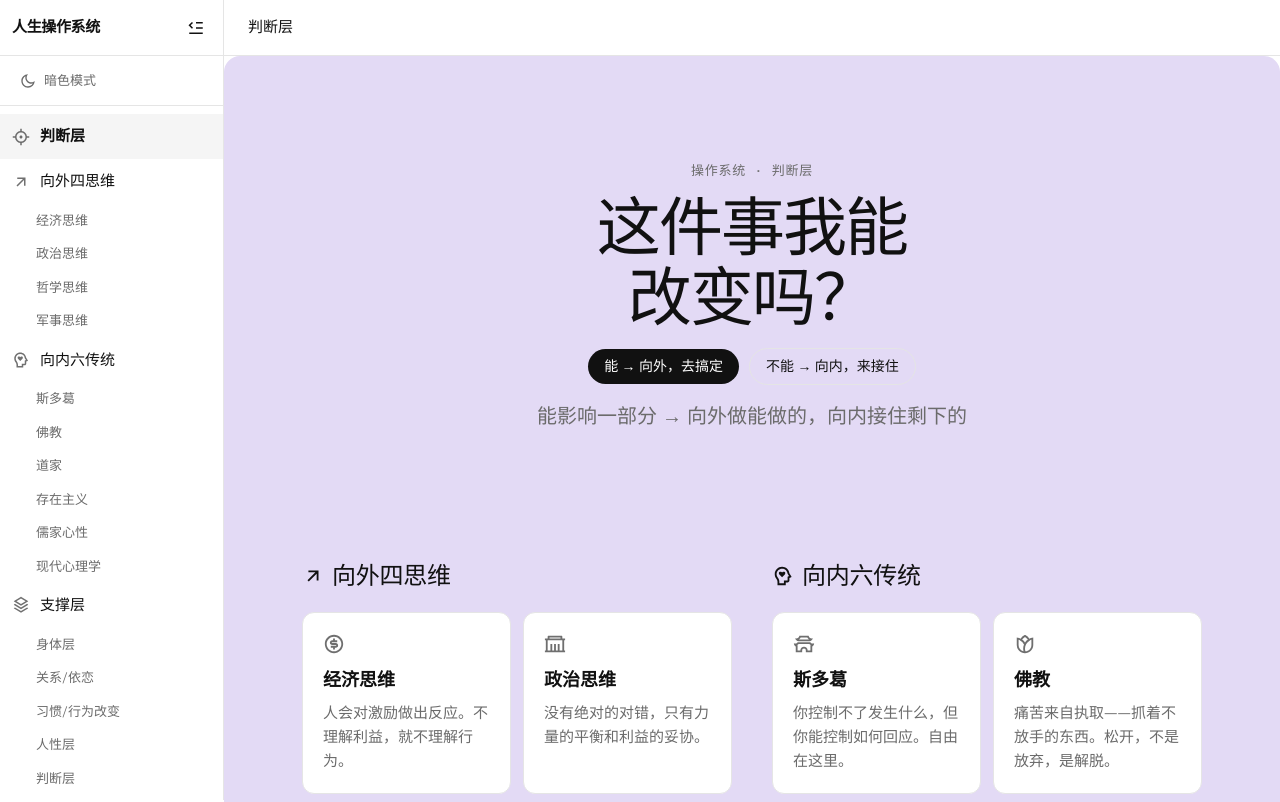
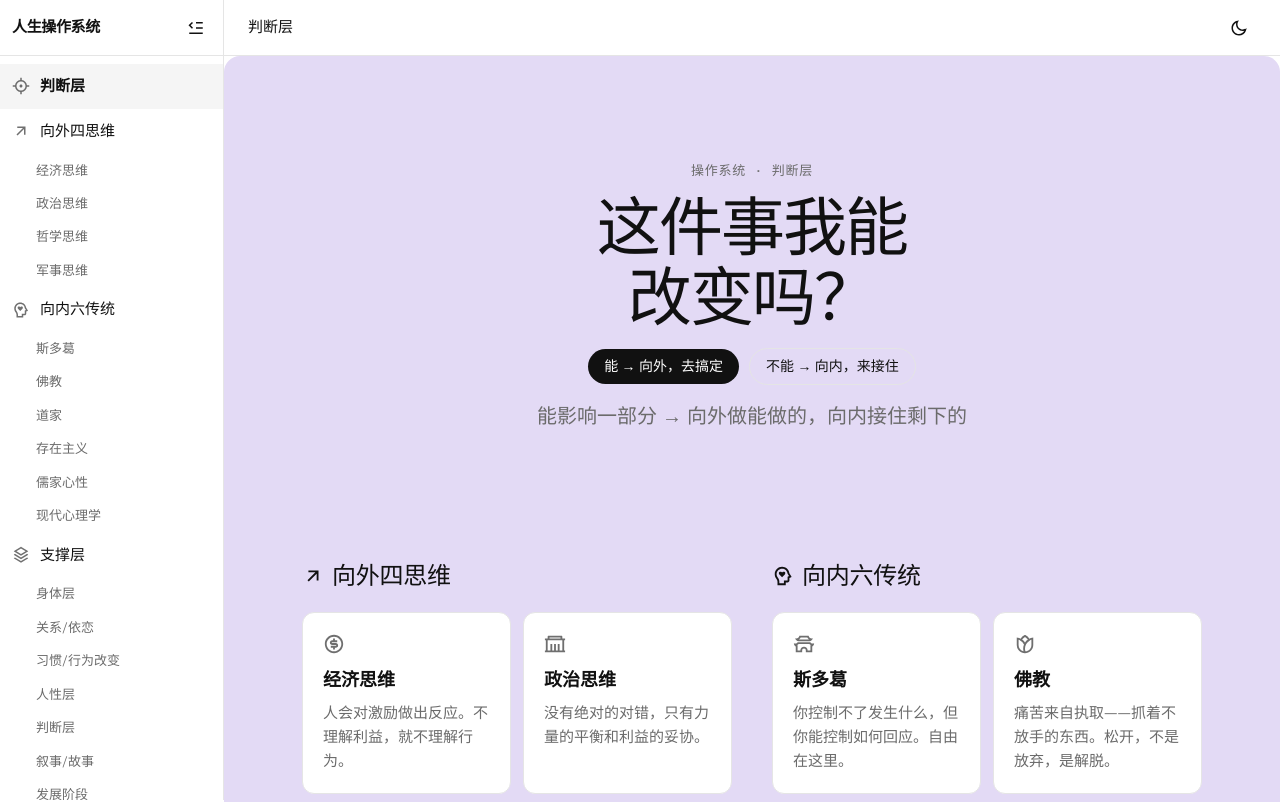
Before and after one commit to yangzhan1995/life-os, a Next.js app: page / in a window 1280 px wide. Shown: the top 802 px of the page. Built offline with nearby package versions, Linux system fonts and the light colour scheme.

Commit message:
把主题切换移到右上角

```diff
--- a/src/app/page.tsx
+++ b/src/app/page.tsx
@@ -350,13 +350,6 @@ export default function Home() {
             {sidebarOpen ? <RiMenuFoldLine size={18} /> : <RiMenuUnfoldLine size={18} />}
           </button>
         </div>
-        {/* Theme toggle */}
-        <div className="px-3 py-2 border-b" style={{borderColor:"var(--line)"}}>
-          <button onClick={toggleTheme} className="flex items-center gap-2 text-[13px] w-full py-1.5 px-2 rounded-lg hover:bg-[var(--mut)] transition-colors" style={{color:"var(--mut-fg)"}}>
-            {darkMode ? <RiSunLine size={16} /> : <RiMoonIcon size={16} />}
-            {sidebarOpen && (darkMode ? "亮色模式" : "暗色模式")}
-          </button>
-        </div>
         <nav className="flex-1 overflow-auto py-2">
           {navSections.map(s => (
             <div key={s.id}>
@@ -390,6 +383,10 @@ export default function Home() {
           ) : (
             <span className="font-medium text-[15px]">{navSections.find(s => s.id === activeSection)?.label}</span>
           )}
+          <div className="flex-1" />
+          <button onClick={toggleTheme} className="p-2 rounded-full hover:bg-[var(--mut)] transition-colors" title={darkMode ? "亮色模式" : "暗色模式"}>
+            {darkMode ? <RiSunLine size={18} /> : <RiMoonIcon size={18} />}
+          </button>
         </div>
         <div className={`color-block ${block}`}>
           <div className="max-w-[900px] mx-auto">{renderContent()}</div>
```
